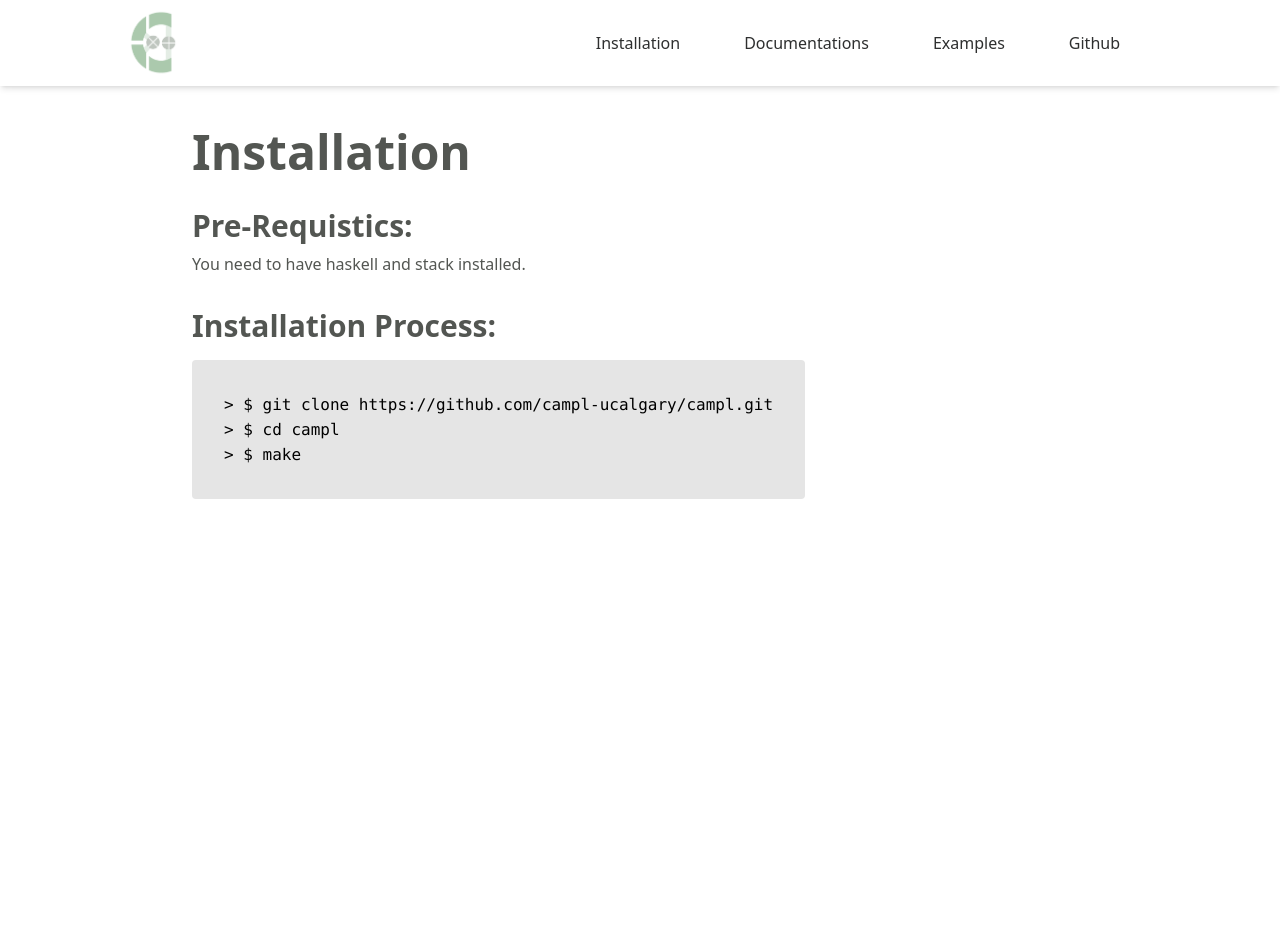
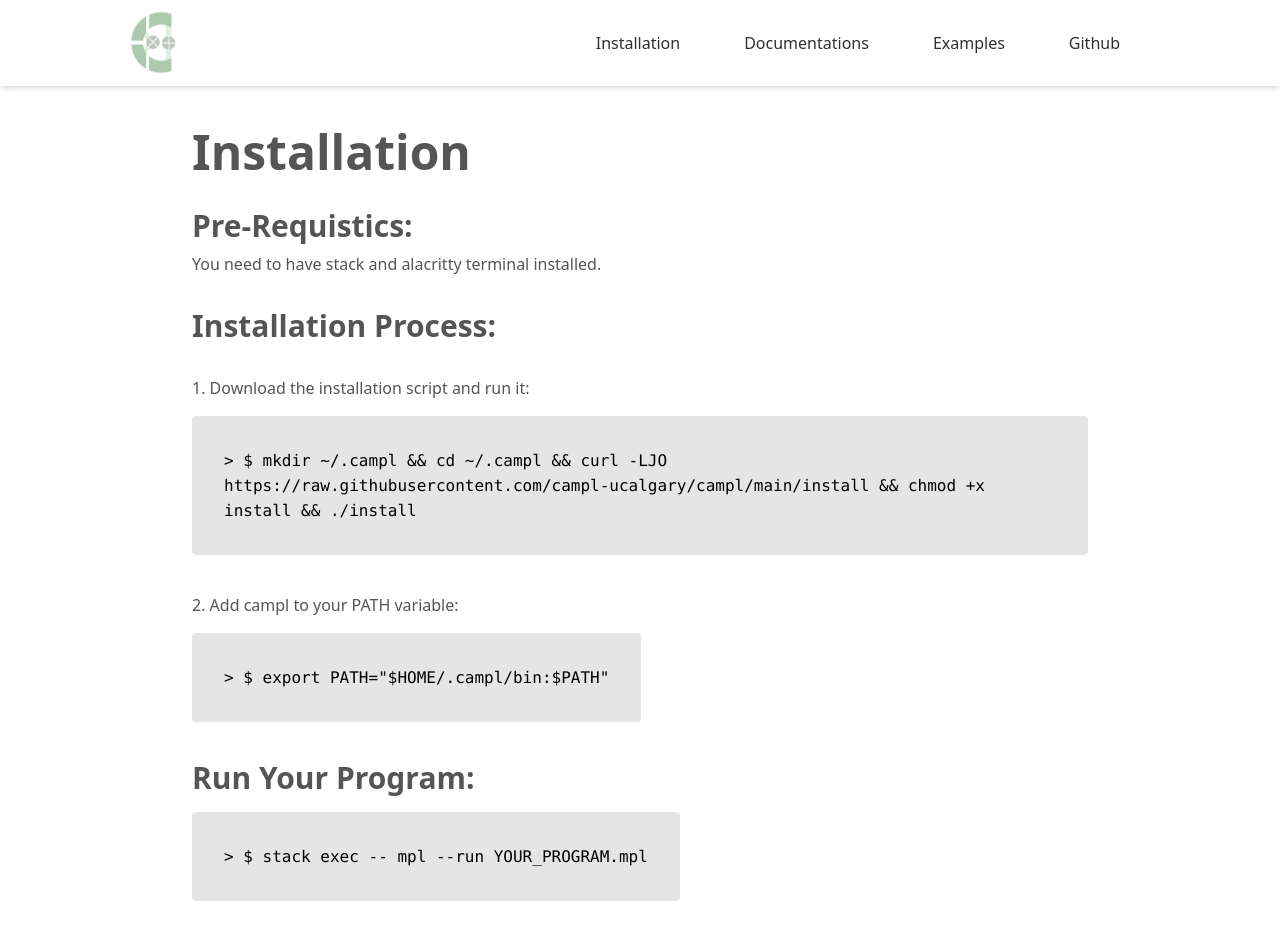
Before and after one commit to RobinCockett/campl.github.io, a Next.js app: page /install in a window 1280 px wide. Shown: the top 952 px of the page. Built offline with nearby package versions, Linux system fonts and the light colour scheme.

Commit message:
some progress

```diff
--- a/app/install/page.tsx
+++ b/app/install/page.tsx
@@ -4,15 +4,24 @@ export default function Home() {
       <div className="md:px-48 h-screen my-32 xxl:px-80">
         <h1 className="mb-8">Installation</h1>
         <h2>Pre-Requistics:</h2>
-        <p className="mt-2">You need to have haskell and stack installed.</p>
-        <h2 className="mt-8">Installation Process:</h2>
-        <div className="mt-4 p-8 inline-block bg-neutral-200 rounded">
+        <p className="mt-2">You need to have stack and alacritty terminal installed.</p>
+        <h2 className="my-8">Installation Process:</h2>
+        <h3>1. Download the installation script and run it:</h3>
+        <div className="mt-4 p-8 inline-block bg-neutral-200 rounded overflow-x-scroll mb-8">
           <code>
-            &gt; $ git clone https://github.com/campl-ucalgary/campl.git
-            <br />
-            &gt; $ cd campl
-            <br />
-            &gt; $ make
+            &gt; $ mkdir ~/.campl && cd ~/.campl && curl -LJO https://raw.githubusercontent.com/campl-ucalgary/campl/main/install && chmod +x install && ./install
+          </code>
+        </div>
+        <h3>2. Add campl to your PATH variable:</h3>
+        <div className="mt-4 p-8 inline-block bg-neutral-200 rounded overflow-x-scroll mb-8">
+          <code>
+            &gt; $ export PATH="$HOME/.campl/bin:$PATH"
+          </code>
+        </div>
+        <h2>Run Your Program: </h2>
+        <div className="mt-4 p-8 inline-block bg-neutral-200 rounded overflow-x-scroll">
+          <code>
+            &gt; $ stack exec -- mpl --run YOUR_PROGRAM.mpl
           </code>
         </div>
       </div>
--- a/components/ExamplesOfUsage.tsx
+++ b/components/ExamplesOfUsage.tsx
@@ -5,7 +5,7 @@ import examplesData from "../data/Examples.json";
 const ExamplesOfUsage = () => (
   <div className="py-16 md:px-48 xxl:px-80">
     <h1 className="text-5xl">Examples</h1>
-    <div className="flex justify-center pt-16 mx-16">
+    <div className="flex justify-center pt-16 xl:mx-16">
       {examplesData.slice(0, 2).map(({ title, image, desc, href }, i) => (
         <Link
           key={title}
```
